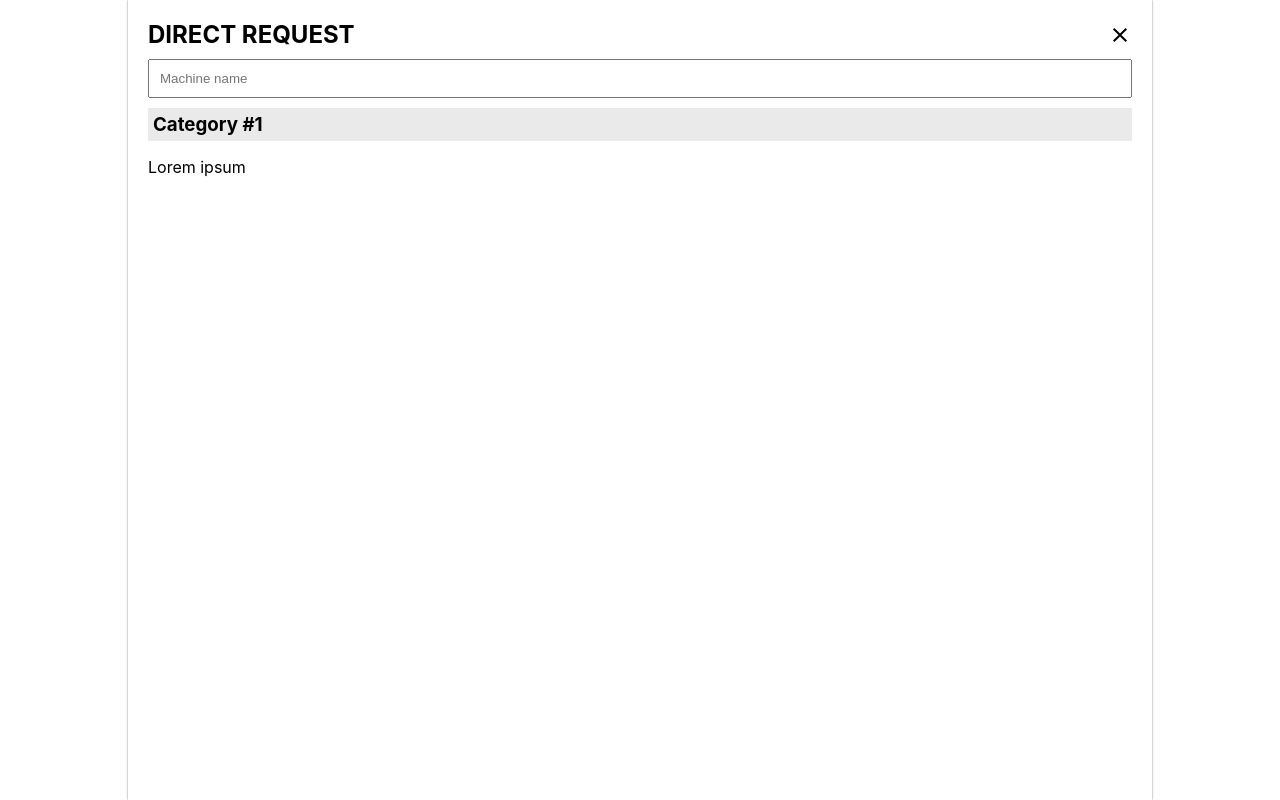
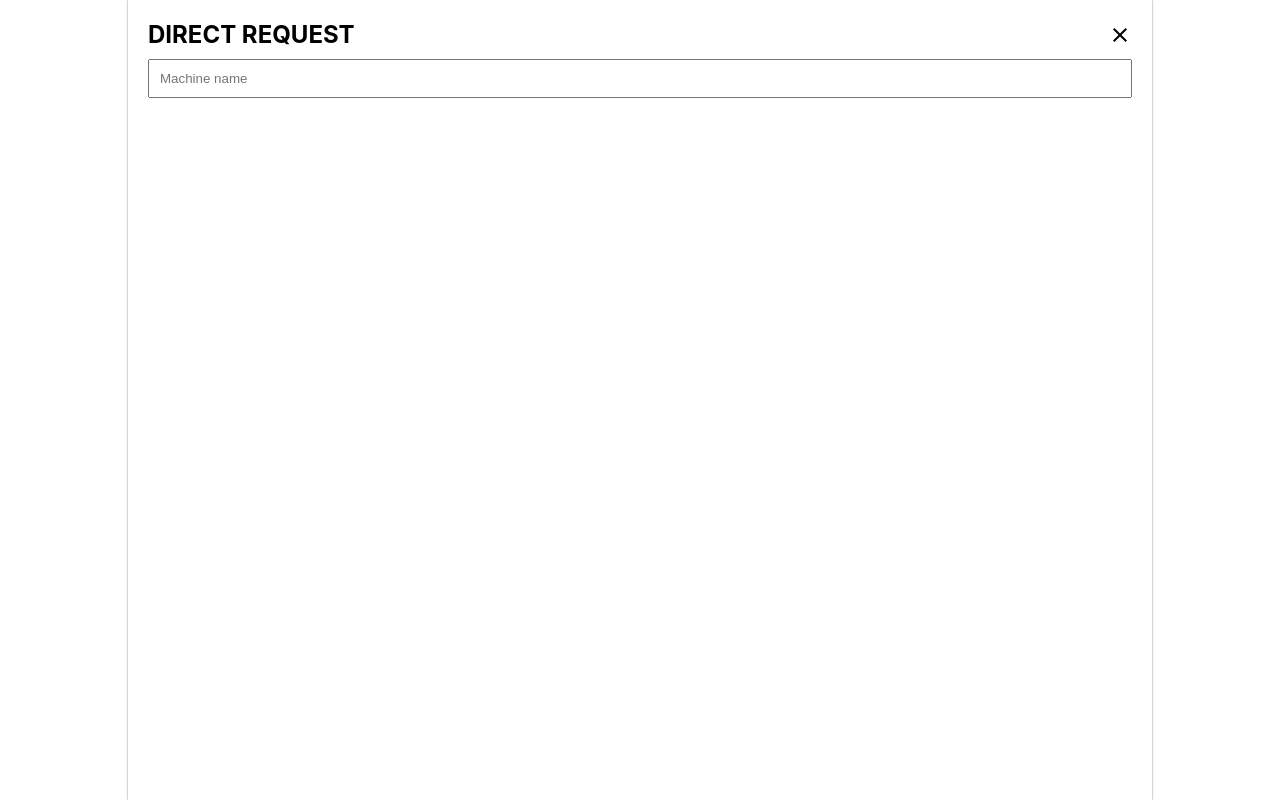
Before and after one commit to pfilip93/machine-finder, a React (Create React App) app: page / in a window 1280 px wide. Both pictures are taken after a click on the button "Start inquiry". Built offline with nearby package versions, Linux system fonts and the light colour scheme.

Commit message:
feat: display list

```diff
--- a/src/App.js
+++ b/src/App.js
@@ -17,7 +17,8 @@ export default function App() {
   const [open, setOpen] = React.useState(false);
   const [name, setName] = React.useState("");
   const [data, setData] = React.useState(null);
-  const [list, setList] = React.useState(null);
+  const [list, setList] = React.useState([]);
+  const [loading, setLoading] = React.useState(false);
 
   async function fetchData() {
     const res = await fetch("data.json");
@@ -27,6 +28,8 @@ export default function App() {
   }
 
   const generateList = () => {
+    setLoading(true);
+
     const getProducts = (phrase) => {
       const arr = data
         .map((group) => {
@@ -68,6 +71,8 @@ export default function App() {
         setData(await fetchData());
       })();
     }
+
+    setLoading(false);
   };
 
   React.useEffect(generateList, [data, name]);
@@ -102,13 +107,28 @@ export default function App() {
             onChange={(event) => setName(event.target.value)}
           />
 
-          <div className="list">
-            <h3>Category #1</h3>
-            <ul>
-              <li>Lorem ipsum</li>
-            </ul>
-            {console.log(list)}
-          </div>
+          {loading ? (
+            <h3 className="message">Loading....</h3>
+          ) : (
+            <>
+              {!!(name.length && !list.length) && (
+                <h3 className="message">No results....</h3>
+              )}
+
+              <div className="list">
+                {list.map((group) => (
+                  <div key={group.name}>
+                    <h3>{group.name}</h3>
+                    <ul>
+                      {group.products.map((prod) => (
+                        <li key={prod.name}>{prod.name}</li>
+                      ))}
+                    </ul>
+                  </div>
+                ))}
+              </div>
+            </>
+          )}
         </div>
       )}
     </div>
--- a/src/App.scss
+++ b/src/App.scss
@@ -83,15 +83,25 @@ main {
     padding: 10px;
     box-sizing: border-box;
   }
+  .message {
+    margin: 10px 0;
+    text-align: center;
+  }
   .list {
     overflow: auto;
 
+    div {
+      &:not(:last-child) {
+        margin-bottom: 20px;
+      }
       h3 {
+        margin: 0;
+        margin-bottom: 5px;
+        padding: 5px 10px;
         background: #eaeaea;
-      padding: 5px;
-      margin: 0;
       }
       ul {
+        margin: 0 10px;
         padding: 0;
 
         li {
@@ -100,3 +110,4 @@ main {
       }
     }
   }
+}
```
Lines whose indentation alone changed are shown as unchanged.
